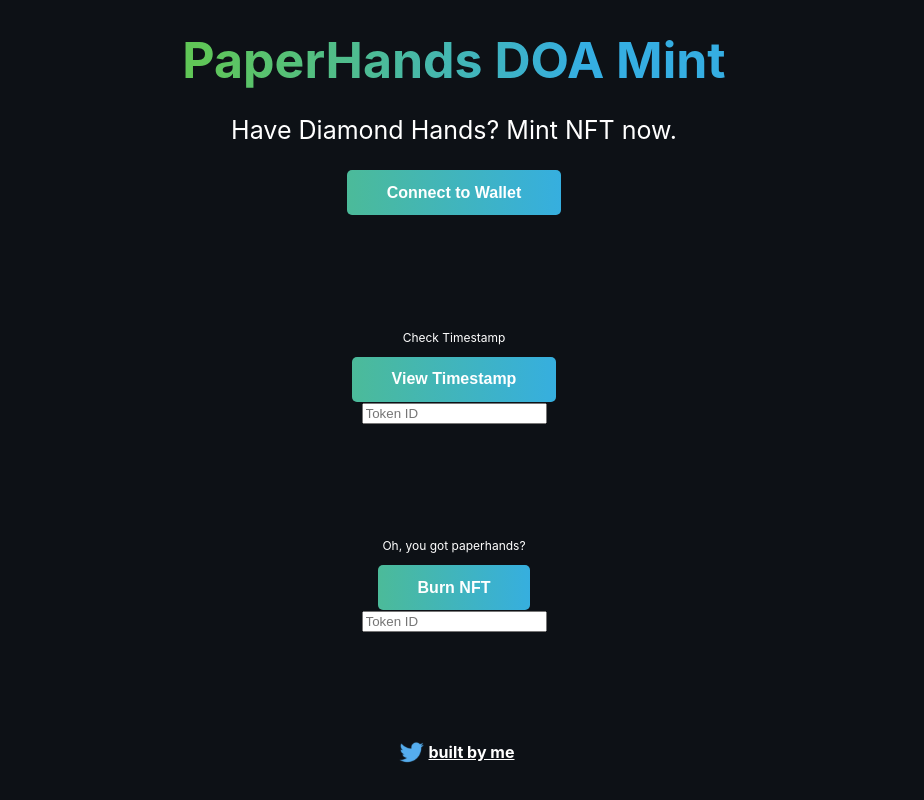
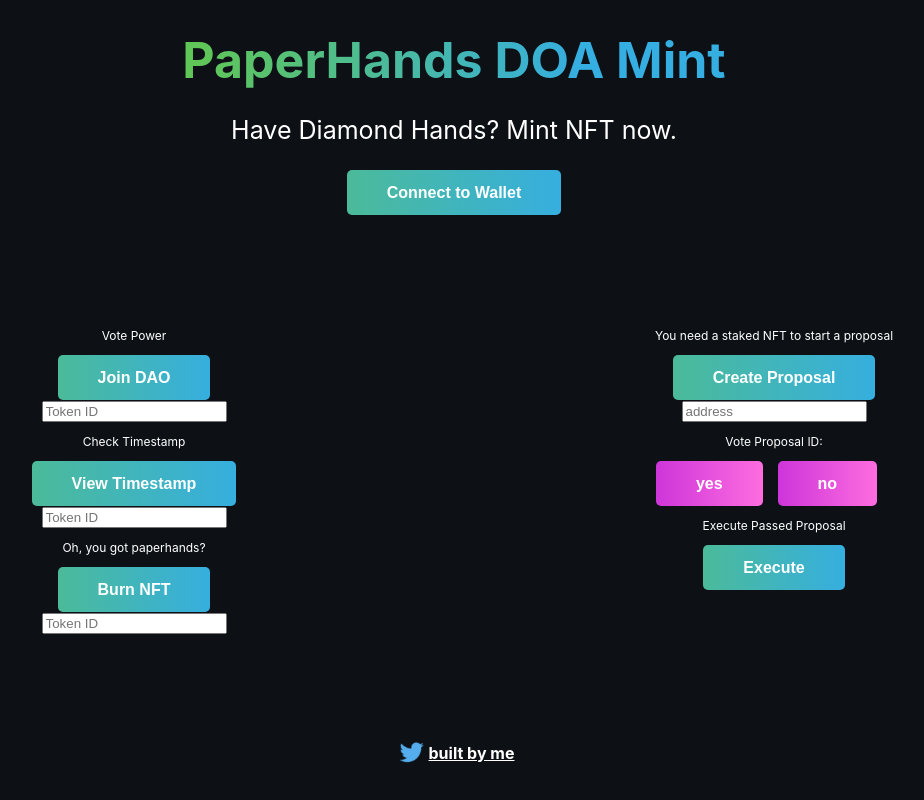
Before and after one commit to billyjitsu/daobootstrap, a React (Create React App) app: page / in a window 1280 px wide. Shown: the whole page, without its empty margins (186-1110 px from the left). Built offline with nearby package versions, Linux system fonts and the light colour scheme.

Commit message:
more frond end updates

```diff
--- a/src/App.js
+++ b/src/App.js
@@ -22,6 +22,9 @@ const App = () => {
   const [nftBurned, setNFTBurned] = useState(false);
   const [idToBurn, setIdToBurn] = useState("");
   const [time, setTime] = useState("");
+  const [proposalAddress, setProposalAddress] = useState("");
+  const [proposalLive, setProposalLive] = useState(false);
+  const [proposalID, setProposalID] = useState(null);
 
   const checkIfWalletIsConnected = async () => {
     const { ethereum } = window;
@@ -109,7 +112,7 @@ const App = () => {
     setIdToBurn(e.target.value);
     console.log(idToBurn);
   };
-
+  /////////////////////////////////
   const askContractToMintNft = async () => {
 
       try {
@@ -171,6 +174,34 @@ const App = () => {
     }
   }
 
+  const joinDAO = async () => {
+
+    try {
+      const { ethereum } = window;
+
+      if (ethereum) {
+        const provider = new ethers.providers.Web3Provider(ethereum);
+        const signer = provider.getSigner();
+        const connectedContract = new ethers.Contract(CONTRACT_ADDRESS, paperNft.abi, signer);
+
+        console.log("Going to pop wallet now to pay gas...")
+        let nftTxn = await connectedContract["safeTransferFrom(address,address,uint256)"](currentAccount, DAO_CONTRACT_ADDRESS, idToBurn);
+
+        setLoading(true);
+
+        console.log("Mining...please wait.")
+        await nftTxn.wait();
+
+        console.log(`Mined, see transaction: https://rinkeby.etherscan.io/tx/${nftTxn.hash}`);
+        setLoading(false);
+      } else {
+        console.log("Ethereum object doesn't exist!");
+      }
+    } catch (error) {
+      console.log(error)
+    }
+  }
+
   const getTokenTime = async () => {
 
     try {
@@ -192,7 +223,98 @@ const App = () => {
       console.log(error)
     }
   }
+  //////////////////////////////////////
+   //DAO Functions
+   const daoHandleChange = (e) => {
+    setProposalAddress(e.target.value);
+    console.log(proposalAddress);
+  };
 
+  const createProposal = async () => {
+
+    try {
+      const { ethereum } = window;
+
+      if (ethereum) {
+        const provider = new ethers.providers.Web3Provider(ethereum);
+        const signer = provider.getSigner();
+        const connectedContract = new ethers.Contract(DAO_CONTRACT_ADDRESS, daoVote.abi, signer);
+
+        console.log("Going to pop wallet now to pay gas...")
+        let nftTxn = await connectedContract.createProposal(proposalAddress);
+
+        setLoading(true);
+
+        await nftTxn.wait();
+
+        setLoading(false);
+        setProposalLive(true);
+        let ppsl = await connectedContract.numProposals();
+        console.log('ppsl', ppsl)
+        let numOfProposals = String(ppsl - 1);
+        console.log('numofProposals', numOfProposals)
+        setProposalID(numOfProposals );
+      } else {
+        console.log("Ethereum object doesn't exist!");
+      }
+    } catch (error) {
+      console.log(error)
+    }
+  }
+
+  const executeProposal = async () => {
+
+    try {
+      const { ethereum } = window;
+
+      if (ethereum) {
+        const provider = new ethers.providers.Web3Provider(ethereum);
+        const signer = provider.getSigner();
+        const connectedContract = new ethers.Contract(DAO_CONTRACT_ADDRESS, daoVote.abi, signer);
+
+        console.log("Going to pop wallet now to pay gas...")
+        let nftTxn = await connectedContract.executeProposal(proposalID);
+
+        setLoading(true);
+
+        await nftTxn.wait();
+
+        setLoading(false);
+
+      } else {
+        console.log("Ethereum object doesn't exist!");
+      }
+    } catch (error) {
+      console.log(error)
+    }
+  }
+
+  const voteProposal = async () => {
+
+    try {
+      const { ethereum } = window;
+
+      if (ethereum) {
+        const provider = new ethers.providers.Web3Provider(ethereum);
+        const signer = provider.getSigner();
+        const connectedContract = new ethers.Contract(DAO_CONTRACT_ADDRESS, daoVote.abi, signer);
+
+        console.log("Going to pop wallet now to pay gas...")
+        let nftTxn = await connectedContract.voteOnProposal(0, 0);
+
+        setLoading(true);
+
+        console.log("Mining...please wait.")
+        await nftTxn.wait();
+        setLoading(false);
+
+      } else {
+        console.log("Ethereum object doesn't exist!");
+      }
+    } catch (error) {
+      console.log(error)
+    }
+  }
 
   useEffect(() => {
     checkIfWalletIsConnected();
@@ -206,7 +328,7 @@ const App = () => {
   );
 
   /*
-  * We want the "Connect to Wallet" button to dissapear if they've already connected their wallet!
+  * Buttons
   */
   const renderMintUI = () => (
     <button onClick={askContractToMintNft} className="cta-button connect-wallet-button">
@@ -226,6 +348,36 @@ const App = () => {
     </button>
   );
 
+  const joinTheDAO = () => (
+    <button onClick={joinDAO} className="cta-button connect-wallet-button">
+      Join DAO
+    </button>
+  );
+
+  const startAProposal = () => (
+    <button onClick={createProposal} className="cta-button connect-wallet-button">
+      Create Proposal
+    </button>
+  );
+
+  const vote = () => (
+    <>
+    <button onClick={voteProposal} className="cta-button connect-wallet-button-small">
+      yes
+    </button>
+    <button onClick={voteProposal} className="cta-button connect-wallet-button-small">
+    no
+    </button>
+    </>
+  );
+
+  const execute = () => (
+    <button onClick={executeProposal} className="cta-button connect-wallet-button">
+      Execute
+    </button>
+  );
+
+
   return (
     <div className="App">
       <div className="container">
@@ -239,8 +391,7 @@ const App = () => {
         {loading && (
         <>
           <p className="sub-text">
-            Your tokens are minting. Please wait a few minutes. This message
-            will be replaced with your transaction once minted.
+            Please wait a few minutes. Doing Something...
           </p>
         <br />
         </>
@@ -256,6 +407,14 @@ const App = () => {
           >{`View NFT on OpenSea`}</a></p>
         </div>
       )}
+      <div className='row'>
+      <div className='column'>
+         <div>
+       <p className="sub-text-small">Vote Power</p>
+          {joinTheDAO()}
+          <div></div>
+         <input type="text" name="TokenID" value={idToBurn} placeholder="Token ID" onChange={handleChange} />
+         </div>
 
          <div>
          <p className="sub-text-small">Check Timestamp</p>
@@ -263,15 +422,39 @@ const App = () => {
          <div></div>
          <input type="text" name="TokenID" value={idToBurn} placeholder="Token ID" onChange={handleChange} />
          <div className='sub-text-small'>{time}</div>
-
          </div>
-
          <div>
           <p className="sub-text-small">Oh, you got paperhands?</p>
          {renderBurnUI()}
           <div></div>
         <input type="text" name="TokenID" value={idToBurn} placeholder="Token ID" onChange={handleChange} />
          </div>
+
+      </div>
+
+
+      <div className='column'>
+        <div>
+          <p className="sub-text-small">You need a staked NFT to start a proposal</p>
+            {startAProposal()}
+           <div></div>
+          <input type="text" name="address" value={proposalAddress} placeholder="address" onChange={daoHandleChange} />
+        </div>
+        <div>
+          <p className="sub-text-small">Vote Proposal ID:  {proposalID}</p>
+            {vote()}
+        </div>
+        <div>
+          <p className="sub-text-small">Execute Passed Proposal</p>
+            {execute()}
+        </div>
+
+
+      </div>
+
+
+
+      </div> {/*The container for columns */}
 
       {nftBurned && (
         <div>
--- a/src/styles/App.css
+++ b/src/styles/App.css
@@ -70,6 +70,13 @@
   margin-right: 15px;
 }
 
+.connect-wallet-button-small {
+  background: -webkit-linear-gradient(left, #a200d6, #ff6fdf);
+  background-size: 200% 200%;
+  animation: gradient-animation 4s ease infinite;
+  margin-right: 15px;
+}
+
 .opensea-button {
   background-color: rgb(32, 129, 226);
 }
@@ -96,6 +103,20 @@
   color: white;
   font-size: 16px;
   font-weight: bold;
+}
+
+.row {
+  display: flex;
+  flex-direction: row;
+  flex-wrap: wrap;
+  width: 100%;
+}
+
+.column {
+  display: flex;
+  flex-direction: column;
+  flex-basis: 100%;
+  flex: 1;
 }
 
 /* KeyFrames */
```
Lines whose indentation alone changed are shown as unchanged.
